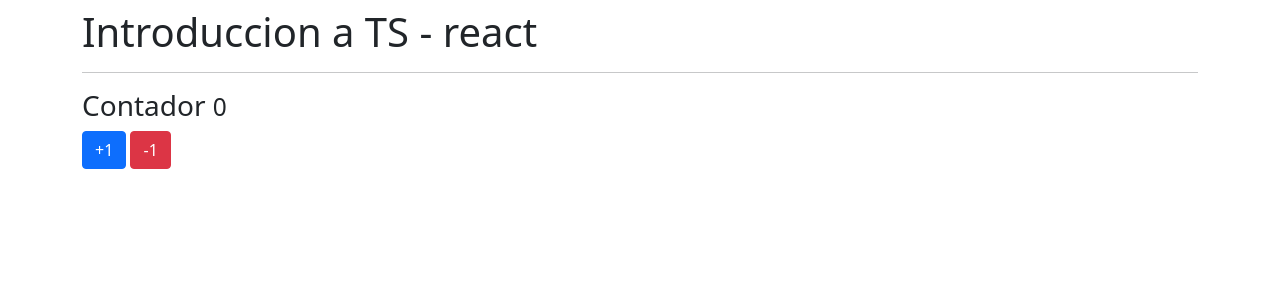
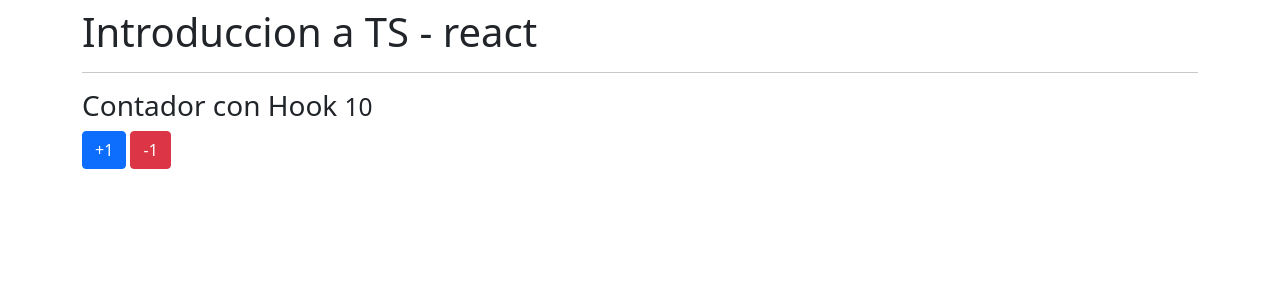
Before and after one commit to MiguelMolina29/React-native-curso, a React (Create React App) app: page / in a window 1280 px wide. Shown: the top 300 px of the page. Built offline with nearby package versions, Linux system fonts and the light colour scheme.

Commit message:
Custom hook

```diff
--- a/src/App.tsx
+++ b/src/App.tsx
@@ -2,7 +2,8 @@
 // import TiposBasicos from './typescript/TiposBasicos'
 // import ObjetosLiterales from './typescript/ObjetosLiterales'
 // import Funciones from './typescript/Funciones'
-import Contador from './components/Contador';
+// import Contador from './components/Contador';
+import ContadorConHook from './components/ContadorConHook'
 
 const App = () => {
   return (
@@ -11,7 +12,7 @@
       <hr />
       {/* <TiposBasicos /> */}
       {/* <Funciones/> */}
-      <Contador />
+      <ContadorConHook />
 
     </div>
   )
--- /dev/null
+++ b/src/components/ContadorConHook.tsx
@@ -0,0 +1,20 @@
+import React from 'react';
+import useCounter from '../hooks/useCounter';
+
+const ContadorConHook = () => {
+
+    const {valor, aumentar} = useCounter();
+
+    return (
+        <>
+            <h3>Contador con Hook <small>{ valor }</small> </h3>
+
+            <button className="btn btn-primary" onClick={() => aumentar(1)}>+1</button>
+            &nbsp;
+            <button className="btn btn-danger" onClick={() => aumentar(-1)}>-1</button>
+
+        </>
+    )
+}
+
+export default ContadorConHook
--- /dev/null
+++ b/src/hooks/useCounter.tsx
@@ -0,0 +1,18 @@
+import { useState } from 'react'
+
+const useCounter = ( inicial: number = 10 ) => {
+
+    const [valor, setValor] = useState(inicial);
+
+    const aumentar = (numero: number) => {
+        setValor(valor + numero)
+    }
+
+    return {
+        aumentar,
+        valor,
+        inicial
+    }
+}
+
+export default useCounter
```
